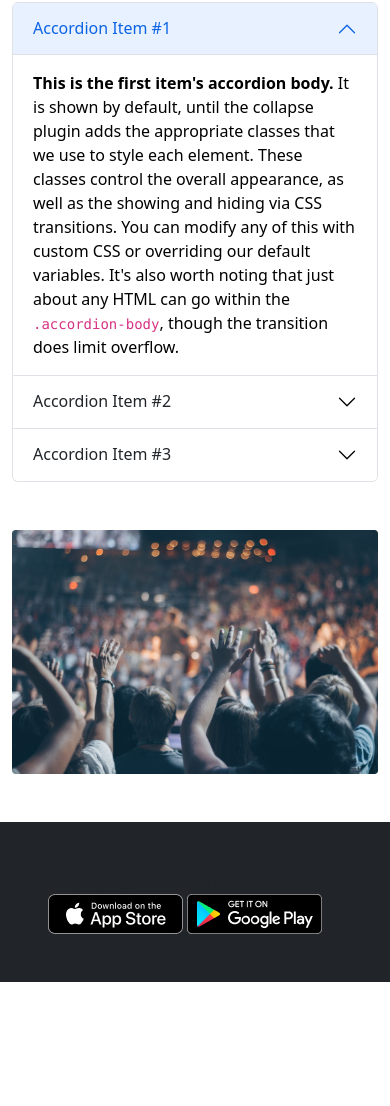
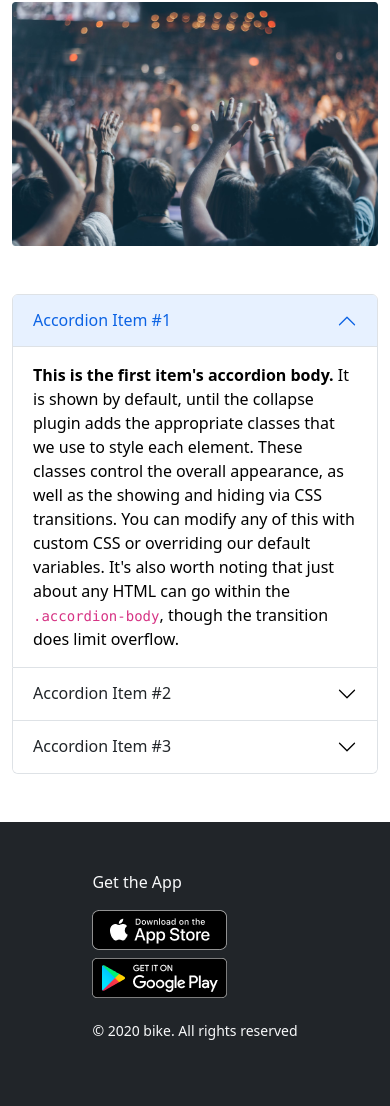
Before and after one commit to HasanMdKamrul/Abacus-Convention-Center, a plain HTML site: page index.html in a window 390 px wide. Shown: the part 5262-6368 px from the top of the page. Before the commit the page ends 6244 px from the top, so only its background shows below. Drawn offline with nearby package versions, Linux system fonts and the light colour scheme.

Commit message:
accordian and imga placement solved

```diff
--- /dev/null
+++ b/css/style.css
@@ -0,0 +1,19 @@
+@media only screen and (max-width: 576px) {
+  .reverse {
+    display: flex;
+    justify-content: center;
+    align-items: center;
+    flex-direction: column-reverse;
+  }
+  .convention-mg-top {
+    margin-top: 20px;
+  }
+  .center-convention {
+    display: flex;
+    justify-content: center;
+    align-items: center;
+  }
+  .text-center-convention {
+    text-align: center;
+  }
+}
--- a/index.html
+++ b/index.html
@@ -16,6 +16,7 @@
       src="https://kit.fontawesome.com/f43c8ff667.js"
       crossorigin="anonymous"
     ></script>
+    <link rel="stylesheet" href="./css/style.css">
   </head>
   <body>
     <!-- ** Navbar -->
@@ -350,7 +351,7 @@
       </section>
       <section class="container">
         <div class="row gy-5">
-            <div class="col-md-6 col-12">
+            <div class="col-md-6 col-lg-6 col-sm-12 order-last order-lg-first">
                 <div class="accordion" id="accordionExample">
                     <div class="accordion-item">
                       <h2 class="accordion-header" id="headingOne">
@@ -390,19 +391,27 @@
                     </div>
                   </div>
             </div>
-            <div class="col-md-6 col-12">
+            <div class="col-md-6 col-sm-12 col-lg-6">
                 <img class="img-fluid" src="./images/people.png" alt="">
             </div>
         </div>
       </section>
     </main>
-    <footer class="footer bg-dark p-5 mt-5">
-      copyright@2022
-      Get The App
-      <img src="./App.png" alt="">
-      <img src="./Google .png" alt="">
 
-  </footer>
+    <footer class="container-fluid bg-dark p-5 mt-5 center-convention">
+      <div class="row text-light reverse">
+        <div class="col-lg-8 col-sm-12 convention-mg-top">
+          <p class="text-center-convention"><small>© 2020 bike. All rights reserved</small></p>
+        </div>
+        <div class="col-lg-4 col-sm-12 flex justify-content-center align-items-center">
+          <div>
+            <p>Get the App</p>
+            <img class="img-fluid d-block mb-2" src="./App.png" alt="">
+            <img class="img-fluid d-block" src="./Google .png" alt="">
+          </div>
+        </div>
+      </div>
+    </footer>
 
     <!-- ***** JS Script tag for Bootstrap -->
     <script
```
